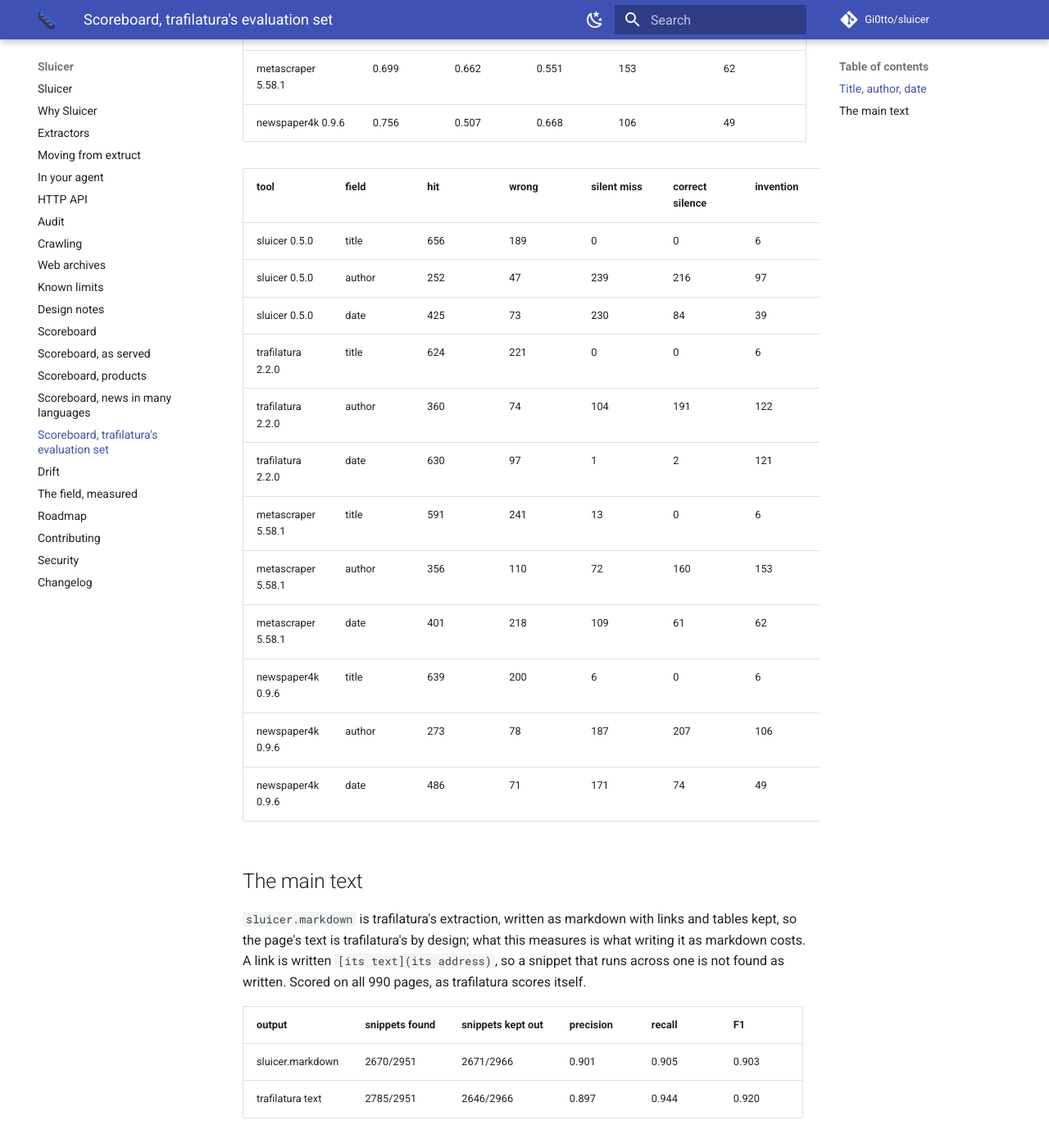
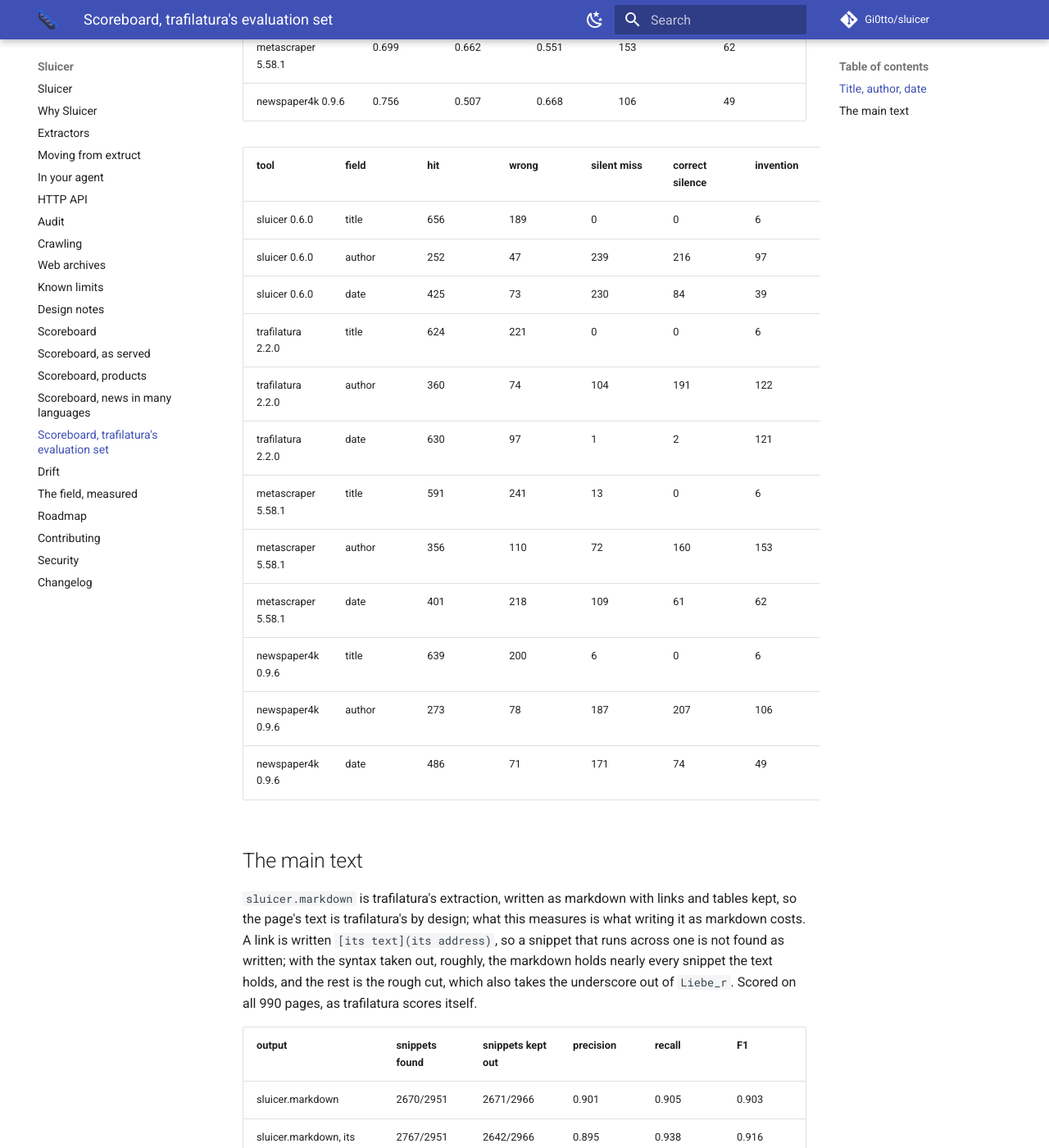
Before and after one commit to Gi0tto/sluicer, an MkDocs documentation site: the page built from docs/scoreboard-evaldata.md, in a window 1280 px wide and 1400 px high, scrolled down 727 px. Shown: the whole window at 82% size. Built offline with MkDocs 1.6.1 and Material for MkDocs 9.7.7, drawn with Linux system fonts in a browser that asks for light colours; comment, search, counter and statistics services are not loaded; some of the changed text lies outside the part shown.

Commit message:
docs: the scoreboard on trafilatura's evaluation set measured with 0.6.0

```diff
--- a/docs/scoreboard-evaldata.md
+++ b/docs/scoreboard-evaldata.md
@@ -22,16 +22,16 @@
 
 | tool | title | author | date | authors invented | dates invented |
 |---|---|---|---|---|---|
-| sluicer 0.5.0 | 0.776 | 0.468 | 0.584 | 97 | 39 |
+| sluicer 0.6.0 | 0.776 | 0.468 | 0.584 | 97 | 39 |
 | trafilatura 2.2.0 | 0.738 | 0.669 | 0.865 | 122 | 121 |
 | metascraper 5.58.1 | 0.699 | 0.662 | 0.551 | 153 | 62 |
 | newspaper4k 0.9.6 | 0.756 | 0.507 | 0.668 | 106 | 49 |
 
 | tool | field | hit | wrong | silent miss | correct silence | invention | hit rate | right when answering |
 |---|---|---|---|---|---|---|---|---|
-| sluicer 0.5.0 | title | 656 | 189 | 0 | 0 | 6 | 0.776 | 0.771 |
-| sluicer 0.5.0 | author | 252 | 47 | 239 | 216 | 97 | 0.468 | 0.636 |
-| sluicer 0.5.0 | date | 425 | 73 | 230 | 84 | 39 | 0.584 | 0.791 |
+| sluicer 0.6.0 | title | 656 | 189 | 0 | 0 | 6 | 0.776 | 0.771 |
+| sluicer 0.6.0 | author | 252 | 47 | 239 | 216 | 97 | 0.468 | 0.636 |
+| sluicer 0.6.0 | date | 425 | 73 | 230 | 84 | 39 | 0.584 | 0.791 |
 | trafilatura 2.2.0 | title | 624 | 221 | 0 | 0 | 6 | 0.738 | 0.733 |
 | trafilatura 2.2.0 | author | 360 | 74 | 104 | 191 | 122 | 0.669 | 0.647 |
 | trafilatura 2.2.0 | date | 630 | 97 | 1 | 2 | 121 | 0.865 | 0.743 |
@@ -48,10 +48,13 @@
 links and tables kept, so the page's text is trafilatura's by design;
 what this measures is what writing it as markdown costs. A link is
 written `[its text](its address)`, so a snippet that runs across one is
-not found as written. Scored on all 990 pages, as trafilatura
-scores itself.
+not found as written; with the syntax taken out, roughly, the markdown
+holds nearly every snippet the text holds, and the rest is the rough
+cut, which also takes the underscore out of `Liebe_r`. Scored on all
+990 pages, as trafilatura scores itself.
 
 | output | snippets found | snippets kept out | precision | recall | F1 |
 |---|---|---|---|---|---|
 | sluicer.markdown | 2670/2951 | 2671/2966 | 0.901 | 0.905 | 0.903 |
+| sluicer.markdown, its syntax taken out | 2767/2951 | 2642/2966 | 0.895 | 0.938 | 0.916 |
 | trafilatura text | 2785/2951 | 2646/2966 | 0.897 | 0.944 | 0.920 |
```
Also changed, not shown: other parts of docs/scoreboard-evaldata.md (+1 -1 lines).
